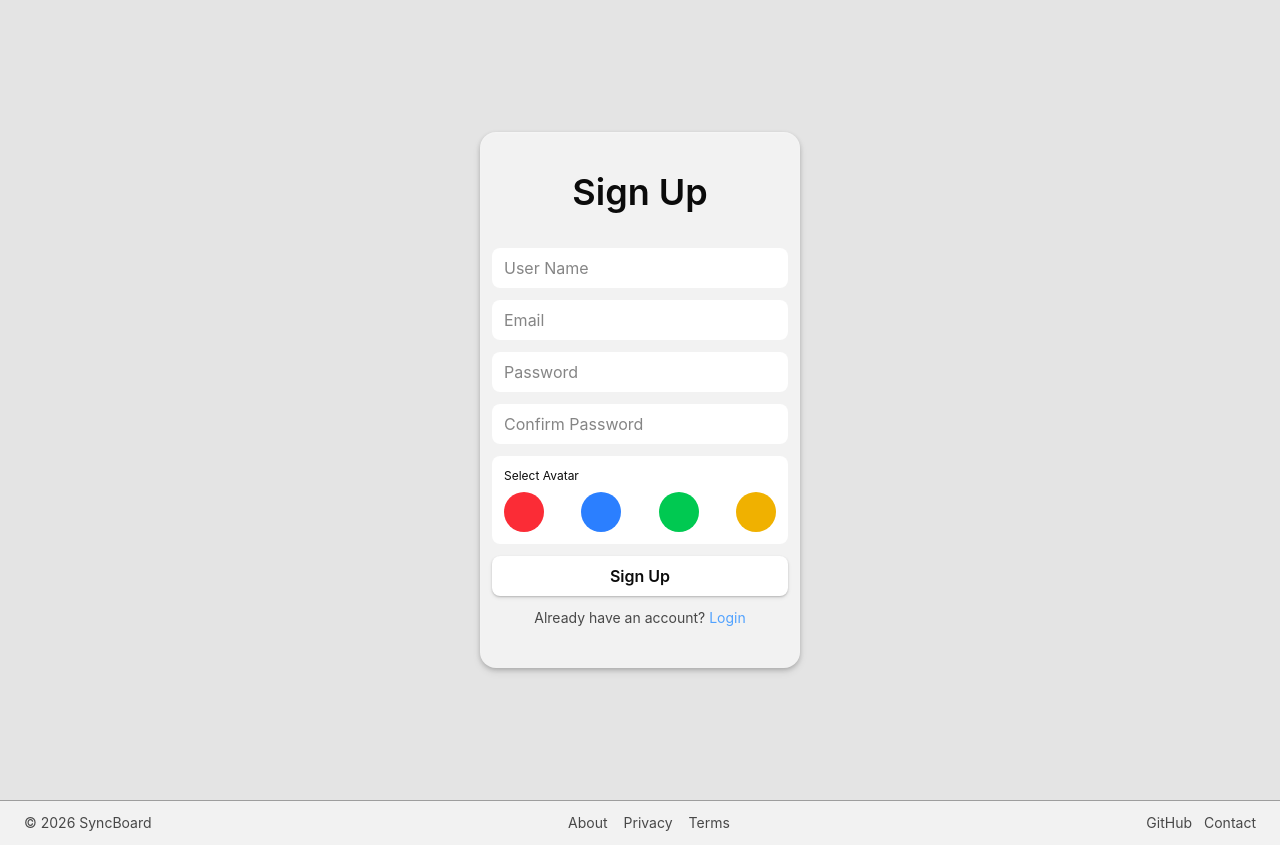
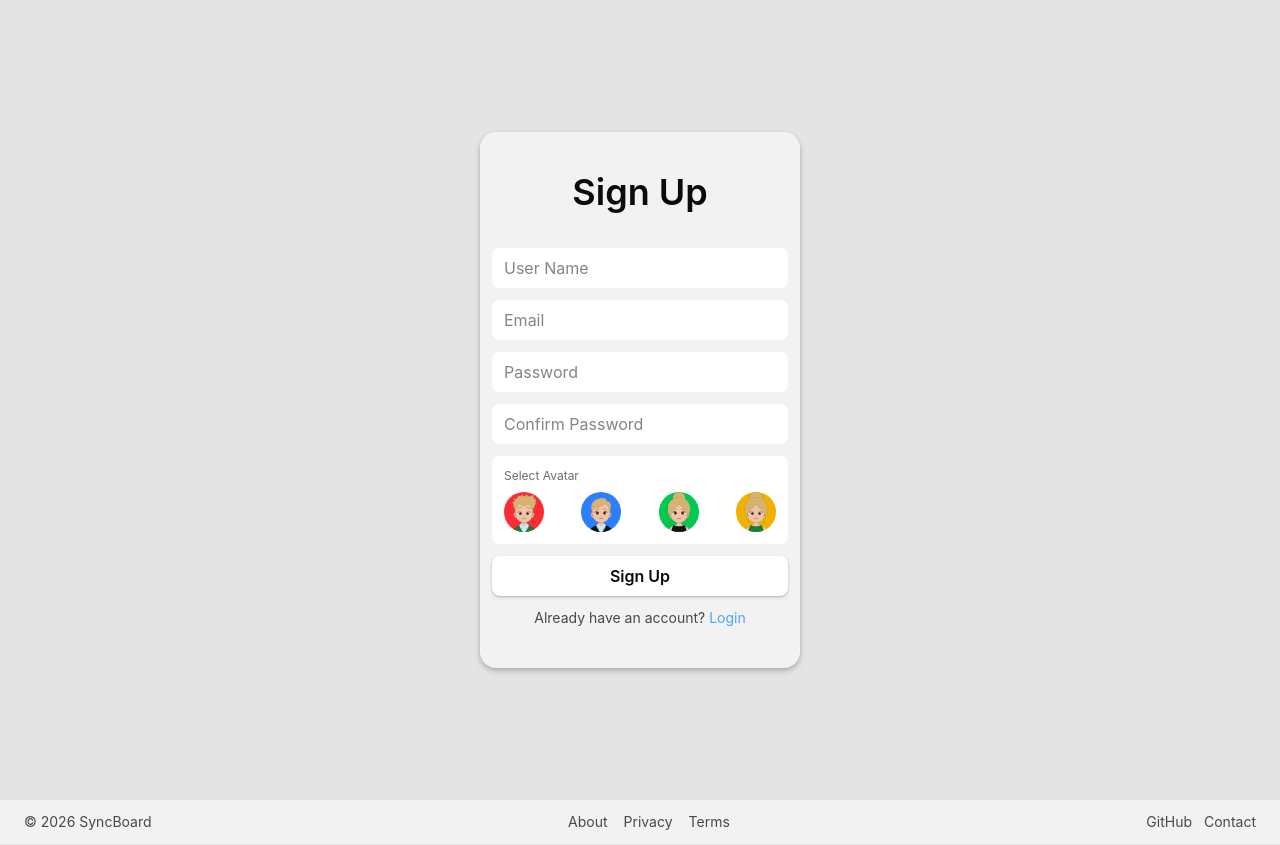
Before and after one commit to yuvrajk-dev/SyncBoard, a React (Vite) app in the folder client/: page / in a window 1280 px wide. Both pictures are taken after a click on the element "Register". Built offline with nearby package versions, Linux system fonts and the light colour scheme.

Commit message:
fix: avatar section in the login page

```diff
--- a/client/src/Components/Footer.jsx
+++ b/client/src/Components/Footer.jsx
@@ -1,6 +1,6 @@
 const Footer = () => {
   return (
-    <footer className="w-full border-t border-(--border-muted) bg-(--bg) px-6 py-3 flex items-center justify-between text-sm text-[var(--text-muted)]">
+    <footer className="w-full   bg-(--bg) px-6 py-3 flex items-center justify-between text-sm text-(--text-muted)">
       {/* Left */}
       <div>© {new Date().getFullYear()} SyncBoard</div>
 
--- a/client/src/pages/auth/Login.jsx
+++ b/client/src/pages/auth/Login.jsx
@@ -4,6 +4,13 @@ import Footer from "../../Components/Footer";
 const Login = () => {
   const [signin, setSignin] = useState(true);
   const [avatarID, setAvatarID] = useState(null);
+
+  const avatar = [
+    { color: "bg-red-500", link: "/avatarM01.png", id: "001" },
+    { color: "bg-blue-500", link: "/avatarM02.png", id: "002" },
+    { color: "bg-green-500", link: "/avatarF03.png", id: "003" },
+    { color: "bg-yellow-500", link: "/avatarF04.png", id: "004" },
+  ];
   return (
     <>
       <div className=" w-full h-screen flex justify-center items-center ">
@@ -41,27 +48,26 @@ const Login = () => {
           {!signin && (
             <div className="bg-(--bg-light) py-3 px-3 rounded-lg flex flex-col gap-2">
               {/* Label */}
-              <span className="text-xs ">Select Avatar</span>
+              <span className="text-xs  text-(--text-muted)/80">
+                Select Avatar
+              </span>
 
               {/* Avatars */}
-              <div className="flex justify-between items-center">
-                {[
-                  "bg-red-500",
-                  "bg-blue-500",
-                  "bg-green-500",
-                  "bg-yellow-500",
-                ].map((color, i) => (
+              <div className="flex  justify-between items-center">
+                {avatar.map((avatar) => (
                   <div
-                    key={i}
-                    onClick={() => setAvatarID(i)}
+                    key={avatar.id}
+                    onClick={() => setAvatarID(avatar.id)}
                     className={`w-10 h-10 rounded-full cursor-pointer transition
-          ${color}
-          ${
-            avatarID === i
-              ? "ring-2 ring-blue-400 scale-110"
-              : "hover:scale-105"
-          }`}
-                  ></div>
+          ${avatar.color}
+          ${avatarID === avatar.id ? " scale-110" : "hover:scale-105"}`}
+                  >
+                    <img
+                      src={avatar.link}
+                      alt="Avatar"
+                      className="w-full  h-full rounded-full cursor-pointer "
+                    />
+                  </div>
                 ))}
               </div>
             </div>
```
